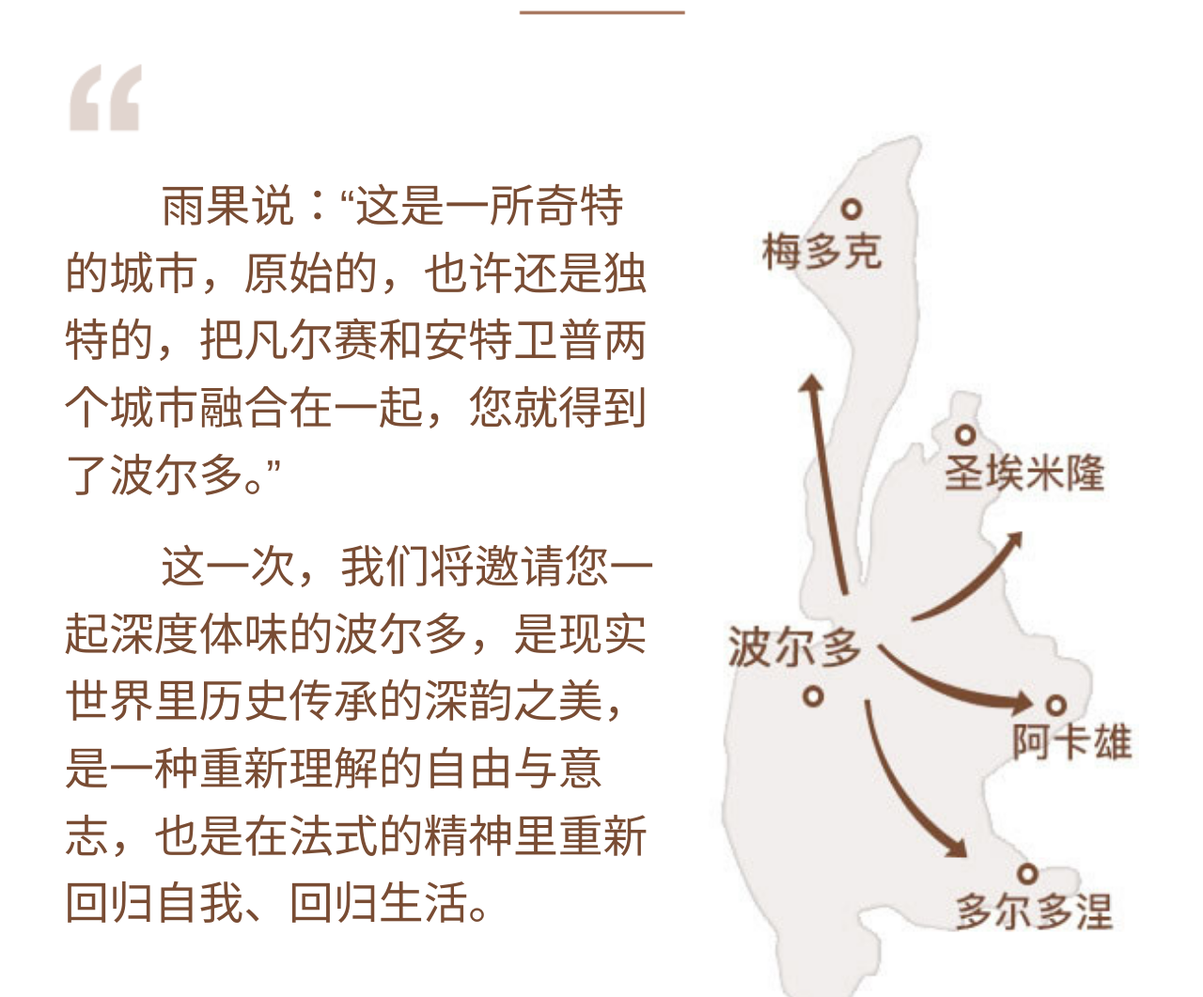
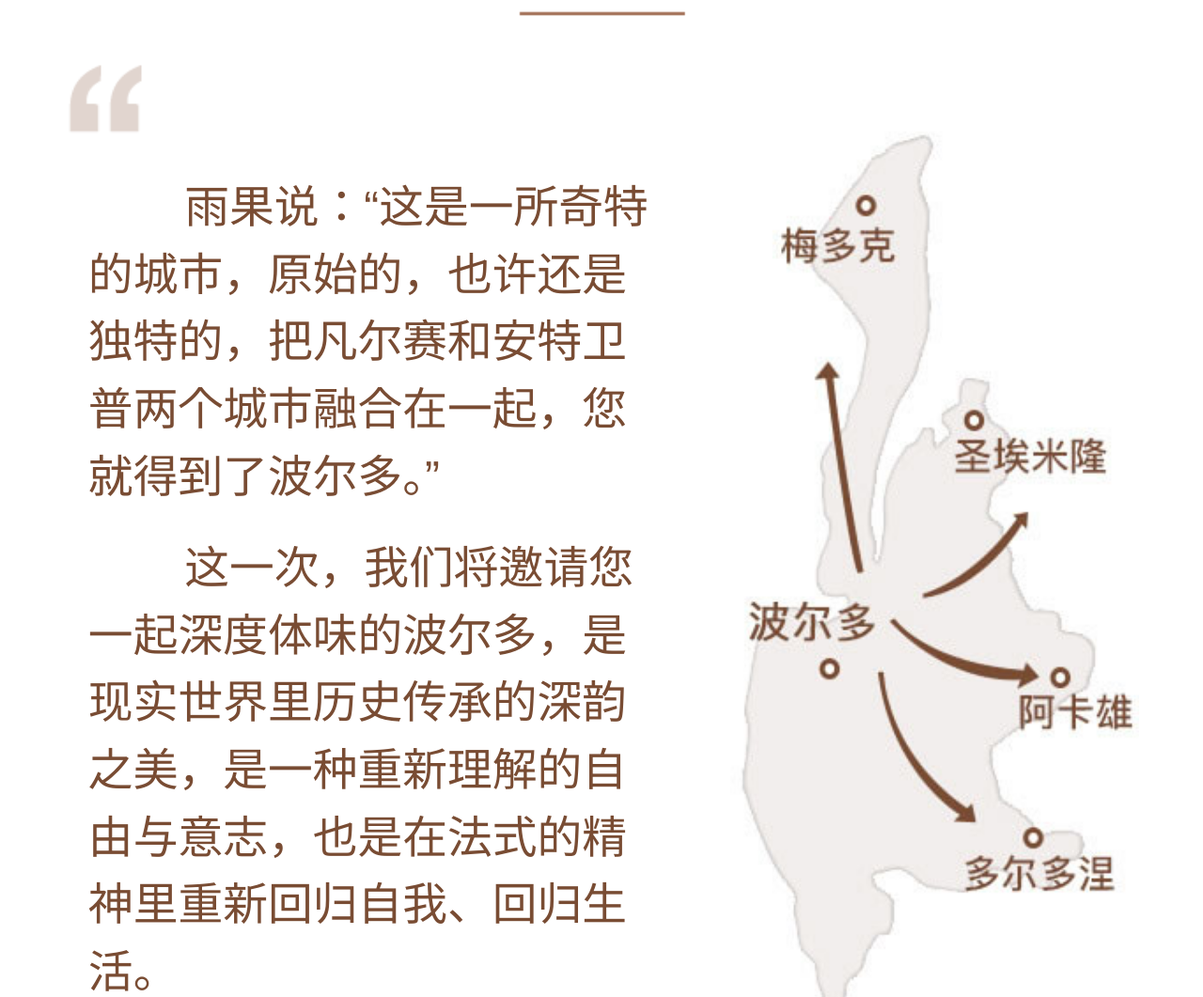
Before and after one commit to jingjing0920/DeepLine, a plain HTML site: page index.html in a window 1280 px wide. Shown: the part 1800-2861 px from the top of the page at 94% size. Drawn offline with Linux system fonts and the light colour scheme.

Commit message:
首页1
首页1

```diff
--- a/index.html
+++ b/index.html
@@ -18,7 +18,7 @@
     body, html { width: 100%; }
     html { -ms-text-size-adjust: 100%; -webkit-text-size-adjust: 100%; -webkit-tap-highlight-color: transparent;}
     html {/* font-size: 100px; */ }
-    body{font-size: .26rem; line-height: 1.5;font-family: "Helvetica Neue",Helvetica,"PingFang SC","Hiragino Sans GB","Microsoft YaHei",Arial,sans-serif; background-color: #fff; color: #3a383c;  margin:0 auto; }
+    body{font-size: .28rem; line-height: 1.5;font-family: "Helvetica Neue",Helvetica,"PingFang SC","Hiragino Sans GB","Microsoft YaHei",Arial,sans-serif; background-color: #fff; color: #3a383c;  margin:0 auto; }
     img{ border: 0;vertical-align: middle;}
     a { background-color: transparent; text-decoration: none; }
     a:active, a:hover { outline: 0; text-decoration: none;}
@@ -74,10 +74,9 @@
     .dpl-concept{ position: relative; background-color: #fff; padding-bottom: .2rem; }
     .dpl-concept .concept-box{ padding:0 .4rem; padding-bottom: 1.6rem; position: relative; background: url(bordeaux/img/line-02.jpg) bottom center no-repeat; background-size: contain; }
     .dpl-concept .concept-box:before{content: ''; display: block; width: .52rem; height: .51rem; position: absolute; left: .4rem; top: -.35rem; background: url(bordeaux/img/icon-01.png); background-size: cover;}
-    .dpl-concept .concept-box .concept-text{ float: left; width: 60%; padding-top: .35rem; padding-right: .3rem; font-size: .28rem; color: #794c33; text-indent: .6rem; }
+    .dpl-concept .concept-box .concept-text{ float: left; width: 60%; padding-top: .35rem; padding-right: .3rem; font-size: .28rem; padding-left: .15rem; color: #794c33; text-indent: .6rem; }
     .dpl-concept .concept-box .concept-text p{ margin-bottom: .15rem; }
-    .dpl-concept .concept-box .concept-text{}
-    .dpl-concept .concept-box .concept-img{ float: right; width: 40%; }
+    .dpl-concept .concept-box .concept-img{ float: right; width: 38%; }
     .dpl-highlights{}
     .dpl-highlights .dpl-title{background:rgba(0,0,0,.5); padding:.3rem 0; }
     .dpl-hl-box{ padding:.4rem .4rem .1rem .4rem; background-color: #fff;  }
@@ -94,7 +93,7 @@
     .dpl-price-desc{ color: #794c33; position: relative; background-color: #fff; }
     .dpl-price-box{padding:0 .4rem .4rem .4rem;}
     .dpl-price-item{ padding:.15rem .1rem .1rem .45rem; }
-    .dpl-price-item .dpl-price-tit{ display: block; font-size: .28rem; font-weight: 600; padding-bottom:.1rem; position: relative; }
+    .dpl-price-item .dpl-price-tit{ display: block; font-size: .3rem; font-weight: 600; padding-bottom:.1rem; position: relative; }
     .dpl-price-item .dpl-price-tit .icon{ display: block; width: .4rem; height: .4rem; position: absolute; left: -.46rem; top:-.04rem; }
     .dpl-price-item .dpl-price-txt{border-bottom:1px solid #794c33; padding-bottom:.2rem;}
     .intro-case-container{ width: 100%; max-height: 100%; padding-bottom: 50px;}
@@ -476,7 +475,7 @@
                             <div class="slide-case">
                                 <div class="case-img">
                                     <span class="case-day">DAY9</span>
-                                    <span class="case-city"><i></i>波尔多</span>
+                                    <span class="case-city"><i></i>国内</span>
                                     <img src="bordeaux/img/trip-pic-09.jpg" alt="">
                                 </div>
                                 <div class="case-line">
```
